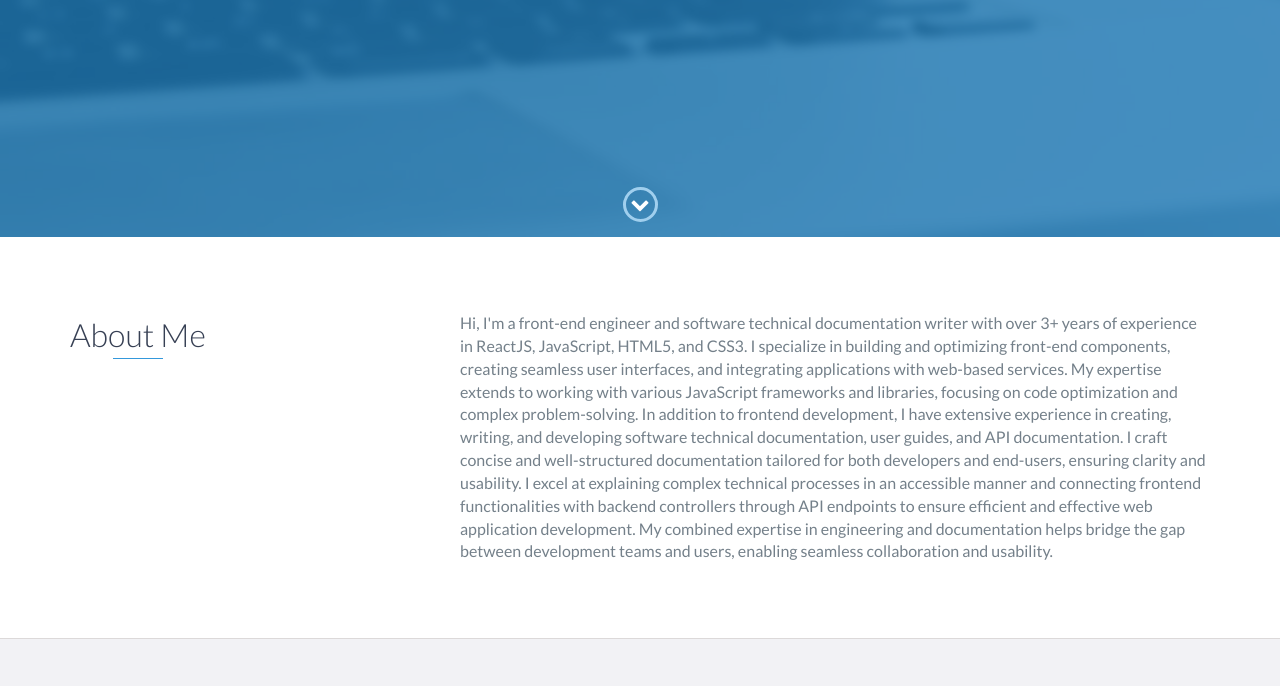
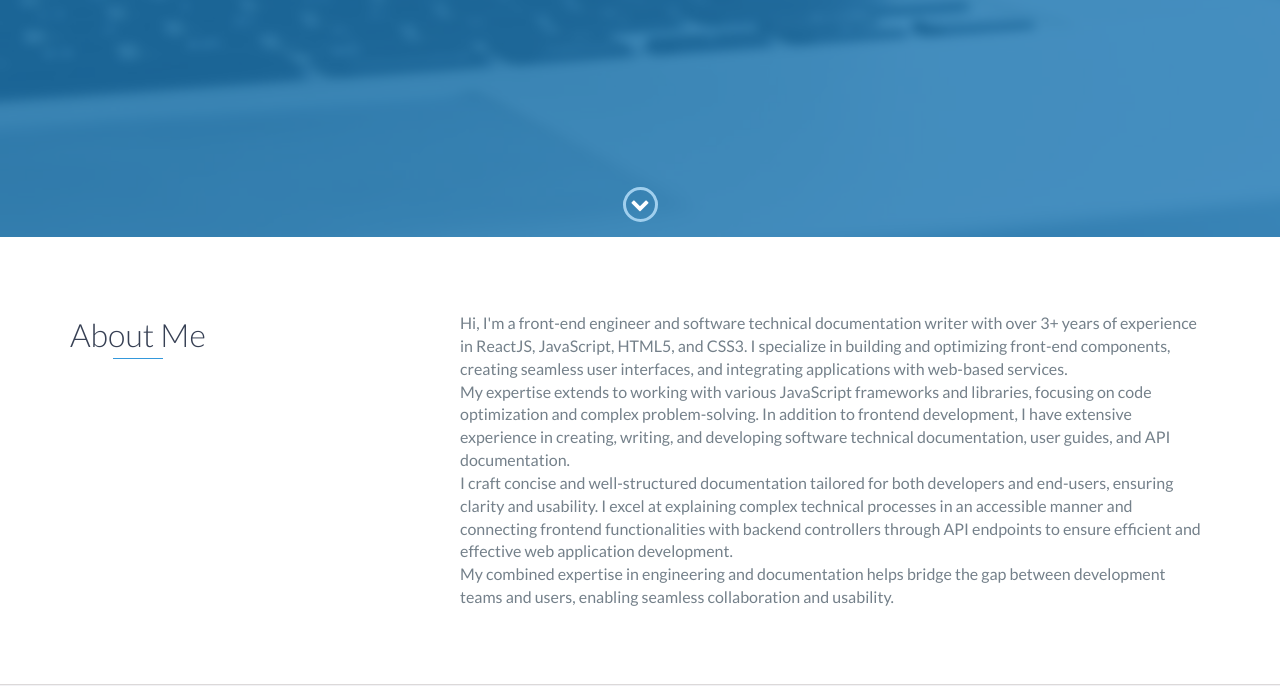
Before and after one commit to mohdkamaal/mohdkamaal.github.io, a website: page index.html in a window 1280 px wide. Shown: the part 563-1249 px from the top of the page. Drawn offline with nearby package versions, Linux system fonts and the light colour scheme.

Commit message:
changes in intro

```diff
--- a/index.html
+++ b/index.html
@@ -5,7 +5,7 @@
     <meta charset="utf-8">
     <meta http-equiv="X-UA-Compatible" content="IE=edge">
     <meta name="viewport" content="width=device-width, initial-scale=1">
-    <title>Kamaalfolio</title>
+    <title>Kamaal Portfolio</title>
     <link rel="shortcut icon" href="favicon.ico" type="image/x-icon">
     <link rel="icon" href="favicon.ico" type="image/x-icon">
     <link href="https://fonts.googleapis.com/css?family=Lato:300,400,700,900" rel="stylesheet">
@@ -74,7 +74,7 @@
                 </div>
                 <div class="col-md-8">
                     <p>
-                        Hi, I'm a front-end engineer and software technical documentation writer with over 3+ years of experience in ReactJS, JavaScript, HTML5, and CSS3. I specialize in building and optimizing front-end components, creating seamless user interfaces, and integrating applications with web-based services. My expertise extends to working with various JavaScript frameworks and libraries, focusing on code optimization and complex problem-solving. In addition to frontend development, I have extensive experience in creating, writing, and developing software technical documentation, user guides, and API documentation. I craft concise and well-structured documentation tailored for both developers and end-users, ensuring clarity and usability. I excel at explaining complex technical processes in an accessible manner and connecting frontend functionalities with backend controllers through API endpoints to ensure efficient and effective web application development. My combined expertise in engineering and documentation helps bridge the gap between development teams and users, enabling seamless collaboration and usability.
+                        Hi, I'm a front-end engineer and software technical documentation writer with over 3+ years of experience in ReactJS, JavaScript, HTML5, and CSS3. I specialize in building and optimizing front-end components, creating seamless user interfaces, and integrating applications with web-based services. <br> My expertise extends to working with various JavaScript frameworks and libraries, focusing on code optimization and complex problem-solving. In addition to frontend development, I have extensive experience in creating, writing, and developing software technical documentation, user guides, and API documentation. <br> I craft concise and well-structured documentation tailored for both developers and end-users, ensuring clarity and usability. I excel at explaining complex technical processes in an accessible manner and connecting frontend functionalities with backend controllers through API endpoints to ensure efficient and effective web application development. <br> My combined expertise in engineering and documentation helps bridge the gap between development teams and users, enabling seamless collaboration and usability.
                     </p>
                 </div>
             </div>
```
